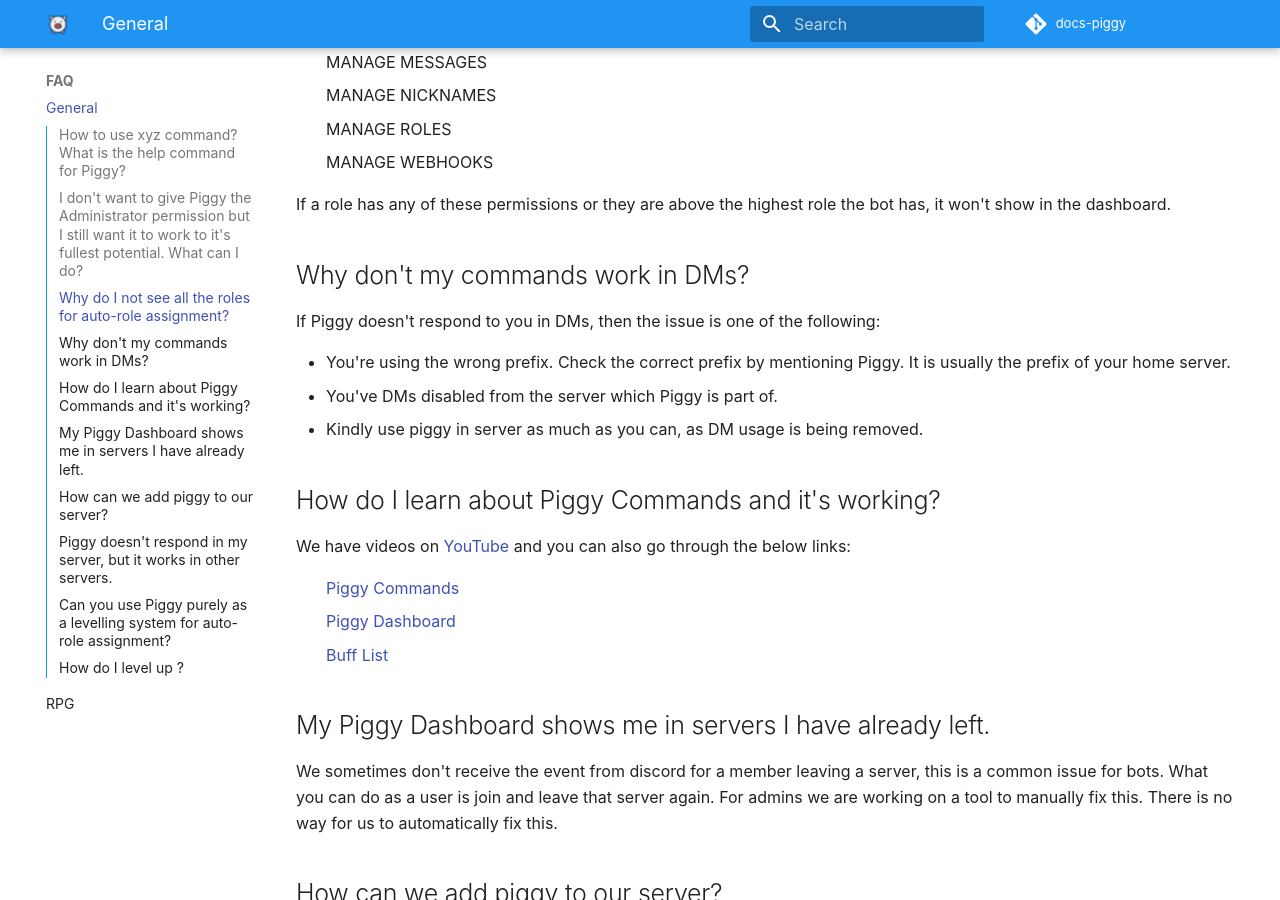
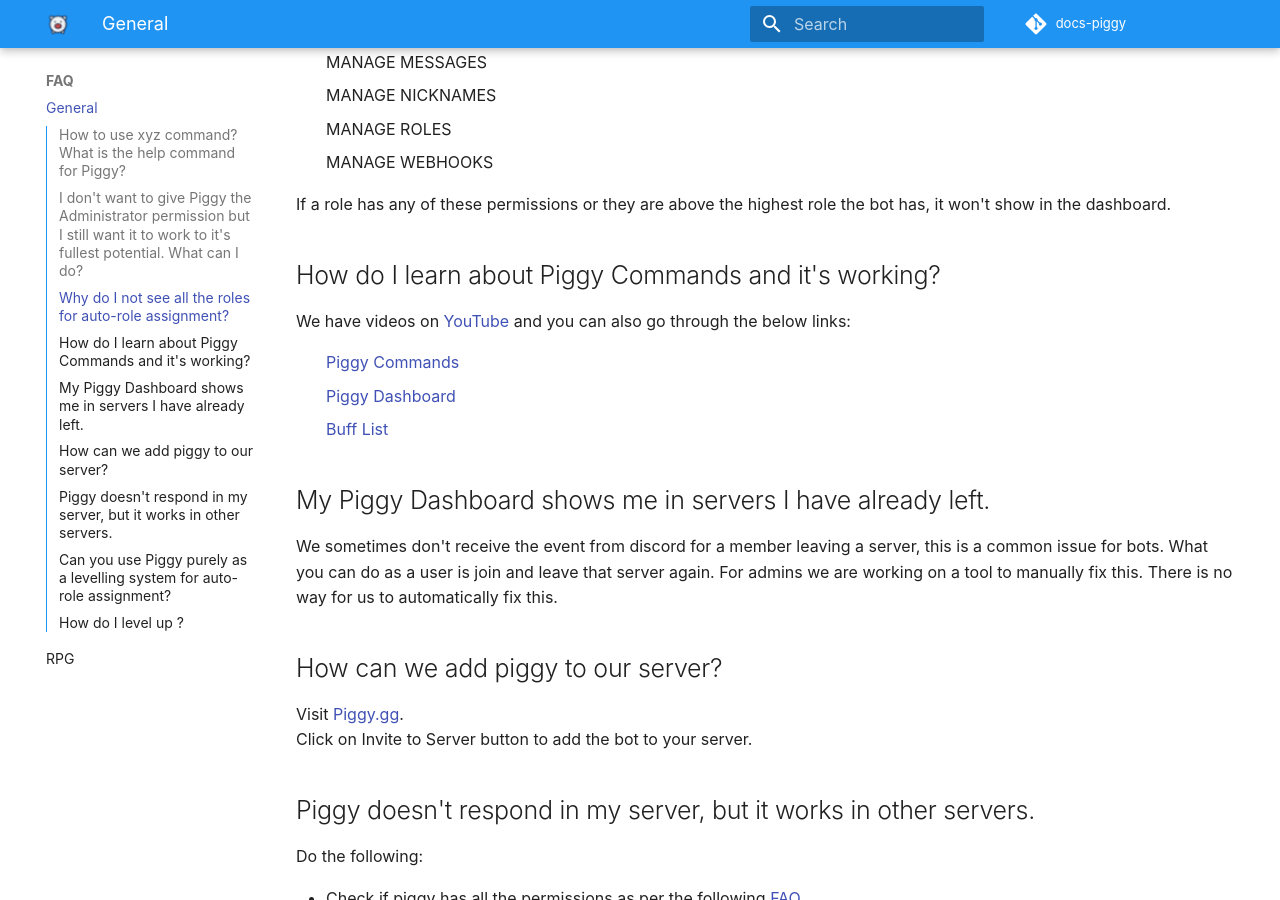
Before and after one commit to botlabs-gg/docs-piggy, an MkDocs documentation site: the page built from docs/FAQ/general.md, in a window 1280 px wide and 900 px high, scrolled down 1169 px. Built offline with MkDocs 1.6.1 and Material for MkDocs 9.7.7, drawn with Linux system fonts in a browser that asks for light colours; some web fonts are replaced; comment, search, counter and statistics services are not loaded.

Commit message:
DM commands unavailable

```diff
--- a/docs/FAQ/general.md
+++ b/docs/FAQ/general.md
@@ -34,14 +34,6 @@
 </ul>
 If a role has any of these permissions or they are above the highest role the bot has, it won't show in the dashboard.
 
-## Why don't my commands work in DMs?
-If Piggy doesn't respond to you in DMs, then the issue is one of the following:<br>
-<ul>
-<li>You're using the wrong prefix. Check the correct prefix by mentioning Piggy. It is usually the prefix of your home server.
-<li>You've DMs disabled from the server which Piggy is part of.
-<li>Kindly use piggy in server as much as you can, as DM usage is being removed.
-</ul>
-
 ## How do I learn about Piggy Commands and it's working?
 We have videos on <a href="https://www.youtube.com/c/PiggyBot/featured">YouTube</a> and you can also go through the below links:<br>
 <ul style="list-style-type: none;">
```
